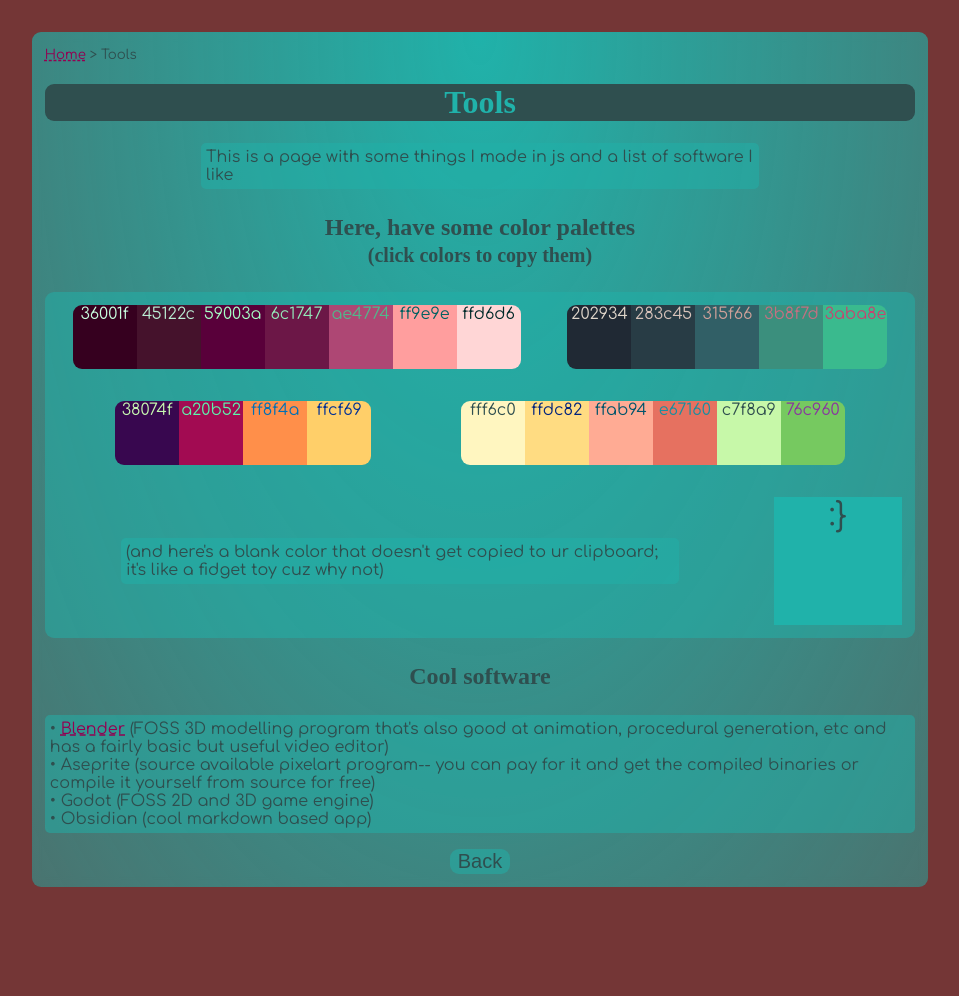
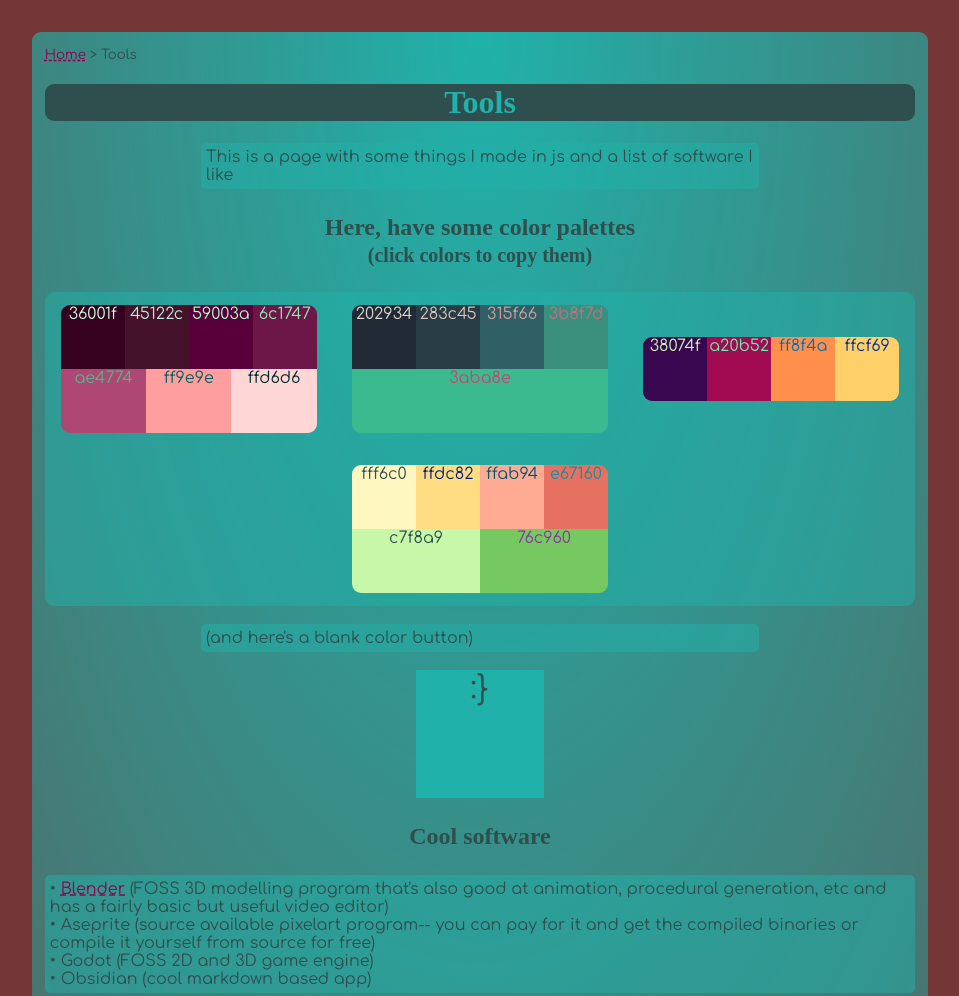
Before and after one commit to Ivory0xFF/neocities-ivory-tower, a plain HTML site: page tools.html in a window 1280 px wide. Shown: the top 996 px of the page, without its empty margins (160-1119 px from the left). Before the commit the page ends 919 px from the top, so only its background shows below. Drawn offline with Linux system fonts and the light colour scheme; a web font is replaced by a local one.

Commit message:
palette viewer update

```diff
--- a/style.css
+++ b/style.css
@@ -36,8 +36,8 @@ div.content{background:radial-gradient(at 50%0,var(--pcol),var(--tcol));backdrop
 #img0,#caption{animation:zoom .5s}
 @keyframes zoom{from{transform:scale(0.1)}to{transform:scale(1)}}
 .back{font-size:1.25em;display:block;margin-top:9px}
-.palette{display:flex;overflow:hidden}
-.color{width:4em;height:4em;cursor:pointer;border:0 solid var(--accent);box-sizing:border-box;transition:.1s;background:var(--pcol)}
+.palette{display:flex;overflow:hidden;flex-wrap:wrap;max-width:16em}
+.color{width:4em;height:4em;flex:1 0 auto;cursor:pointer;border:0 solid var(--accent);box-sizing:border-box;transition:.1s;background:var(--pcol)}
 .color:focus,.color:hover{border-style:solid;border-width:.3em 0}
 .color:active{border-width:.5em 0}
 .long{width:auto;height:16em}
--- a/tools.html
+++ b/tools.html
@@ -20,9 +20,10 @@
 <div class=palette alt=202934;283c45;315f66;3b8f7d;3aba8e></div>
 <div class=palette alt=38074f;a20b52;ff8f4a;ffcf69></div>
 <div class=palette alt=fff6c0;ffdc82;ffab94;e67160;c7f8a9;76c960></div>
-<p class=smol>(and here's a blank color that doesn't get copied to ur clipboard; it's like a fidget toy cuz why not)</p>
-<div class=color style=font-size:32px;user-select:none>:}</div>
 </div>
+<br>
+<p class=smol>(and here's a blank color button)</p><br>
+<div class="color center" style="font-size:32px;user-select:none;flex:0 0 4em">:}</div>
 <h2>Cool software</h2>
 <p>• <a href=https://blender.org>Blender</a> (FOSS 3D modelling program that's also good at animation, procedural generation, etc and has a fairly basic but useful video editor)<br>• Aseprite (source available pixelart program-- you can pay for it and get the compiled binaries or compile it yourself from source for free)<br>• Godot (FOSS 2D and 3D game engine)<br>• Obsidian (cool markdown based app)</p>
 <button class=back onclick=history.back()>Back</button></div></div></body></html>
```
